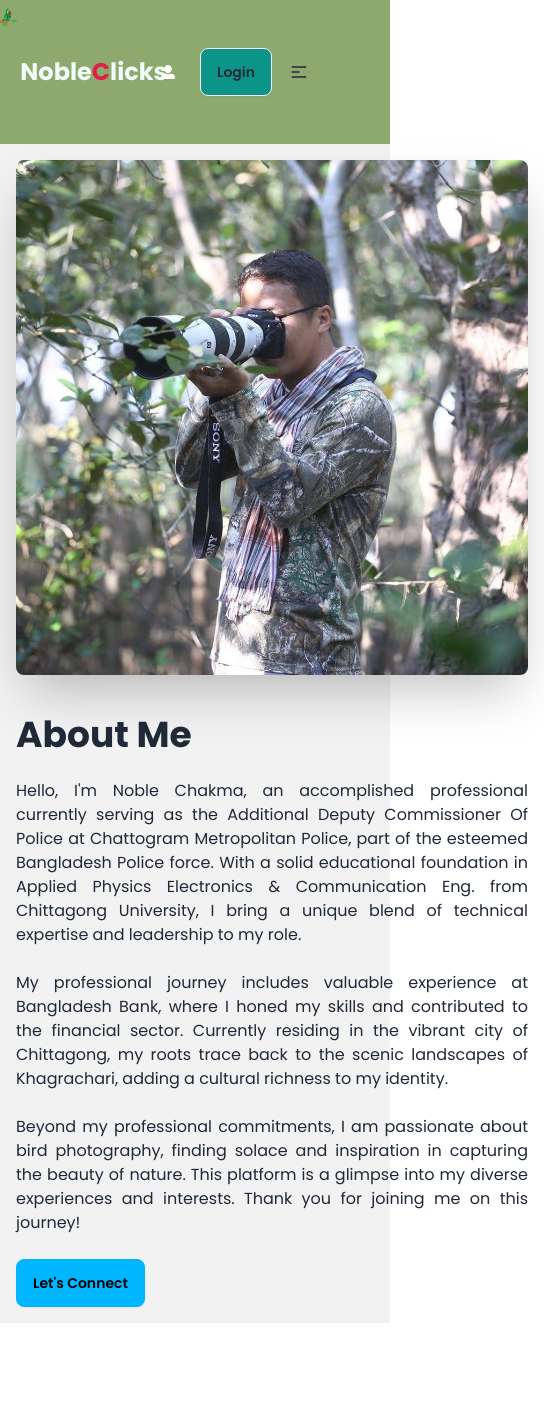
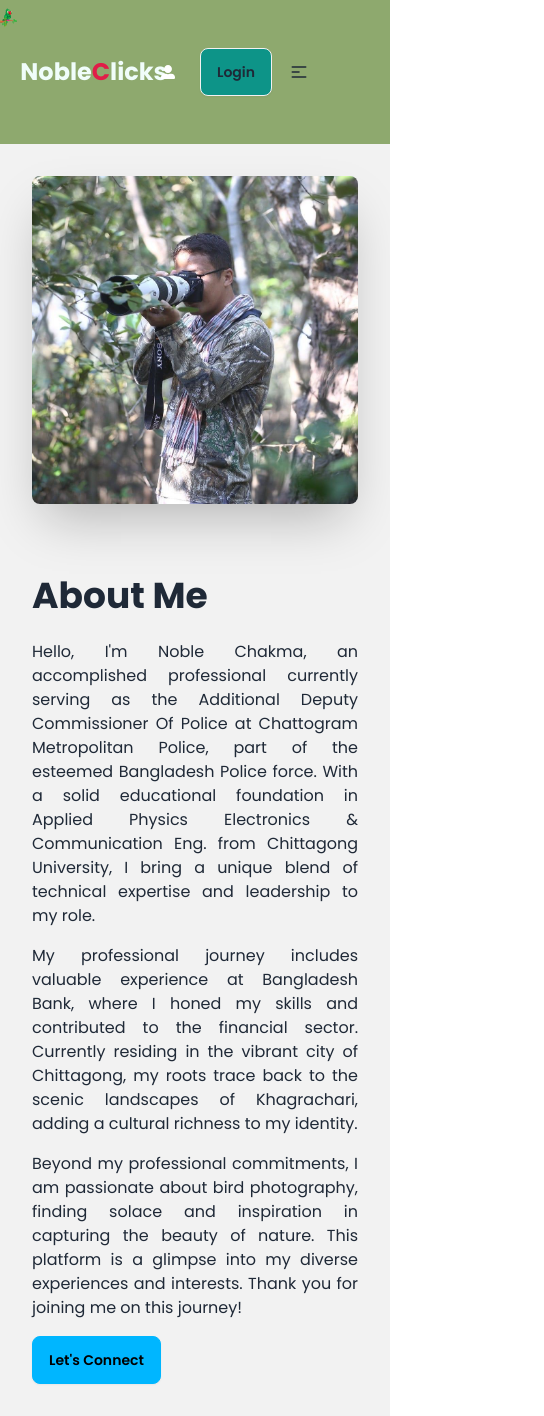
Before and after one commit to sattamap/birds-click-client, a React (Vite) app: page /about in a window 390 px wide. Shown: the whole page, 544 px wide, since content can reach past the window. Before the commit the page ends 1323 px from the top, so only its background shows below. Built offline with nearby package versions, Linux system fonts and the light colour scheme; no server answers; a web font is replaced by a local one.

Commit message:
Make responsive

```diff
--- a/src/components/Navbar/Navbar.jsx
+++ b/src/components/Navbar/Navbar.jsx
@@ -29,7 +29,9 @@ const Navbar = () => {
                     <Link to="/"><li><a>Home</a></li></Link>
                             <Link to="/myClicks"><li><a>My Clicks</a></li></Link>
                             <Link to="/about"><li><a>About Me</a></li></Link>
-                            <Link to="/dashboard/manage"><li><a>Dashboard</a></li></Link>
+                            {
+                              user?(<Link to="/dashboard/manage"><li><a>Dashboard</a></li></Link>):''
+                            }
                     </ul>
                 </div>
                 <div className="navbar-end">
--- a/src/pages/About/About.jsx
+++ b/src/pages/About/About.jsx
@@ -1,25 +1,25 @@
-import noble from "../../assets/noble.jpg"
+import { Link } from "react-router-dom";
+import noble from "../../assets/noble.jpg";
 
 const About = () => {
   return (
     <div className="hero min-h-screen bg-base-200">
-    <div className="hero-content flex-col lg:flex-row-reverse gap-10">
-      <img src={noble} className="max-w-lg rounded-lg shadow-2xl" />
+      <div className="hero-content flex-col lg:flex-row-reverse gap-10 mx-auto max-w-screen-xl p-8 lg:p-16">
+        <img src={noble} className="lg:max-w-lg rounded-lg shadow-2xl mb-8 lg:mb-0" alt="Noble Chakma" />
         <div className="text-justify">
           <h2 className="text-4xl font-bold mb-6">About Me</h2>
-        <p>
+          <p className="mb-4">
             Hello, I&apos;m Noble Chakma, an accomplished professional currently serving as the Additional Deputy Commissioner Of Police at Chattogram Metropolitan Police, part of the esteemed Bangladesh Police force. With a solid educational foundation in Applied Physics Electronics & Communication Eng. from Chittagong University, I bring a unique blend of technical expertise and leadership to my role.
           </p>
-        <br />
-        <p>
+          <p className="mb-4">
             My professional journey includes valuable experience at Bangladesh Bank, where I honed my skills and contributed to the financial sector. Currently residing in the vibrant city of Chittagong, my roots trace back to the scenic landscapes of Khagrachari, adding a cultural richness to my identity.
           </p>
-        <br />
-        <p>
+          <p className="mb-4">
             Beyond my professional commitments, I am passionate about bird photography, finding solace and inspiration in capturing the beauty of nature. This platform is a glimpse into my diverse experiences and interests. Thank you for joining me on this journey!
           </p>
-        <br />
+          <Link to='/contact'>
             <button className="btn btn-info">Let&apos;s Connect</button>
+          </Link>
         </div>
       </div>
     </div>
--- a/src/pages/MyClicks/MyClicks.jsx
+++ b/src/pages/MyClicks/MyClicks.jsx
@@ -121,7 +121,7 @@ const MyClicks = () => {
 
 
   return (
-    <div className="max-w-screen-xl mx-auto my-10 ">
+    <div className="max-w-screen-xl mx-auto mt-10 ">
       <div className="max-w-screen-xl mx-auto my-10 flex items-center justify-center">
         <input
           type="text"
@@ -175,21 +175,23 @@ const MyClicks = () => {
         </div>
       </div>
 
-      <div className="flex justify-center mt-4">
+      <div className="flex flex-col lg:flex-row items-center justify-center mt-4">
+  <div className="mb-4 lg:mb-0">
     <select
       value={itemsPerPage}
       onChange={handleItemsPerPage}
-          className=" rounded-lg  px-2 text-gray-700 leading-tight focus:outline-none focus:shadow-outline mr-2"
+      className="mr-6 p-2 border border-solid border-teal-400 rounded-lg"
     >
       <option value={5}>5 per page</option>
       <option value={10}>10 per page</option>
       <option value={20}>20 per page</option>
     </select>
-        <nav className="flex items-center justify-center mt-4">
+  </div>
+  <nav className="flex flex-col lg:flex-row items-center justify-center mt-4">
   <ul className="flex list-none">
     <li>
       <button
-                className="btn btn-info"
+        className="btn btn-xs sm:btn-sm md:btn-md btn-info mb-2 lg:mb-0 mr-2 lg:mr-2"
         onClick={() => handlePageChange(0)}
         disabled={currentPage === 0}
       >
@@ -198,7 +200,7 @@ const MyClicks = () => {
     </li>
     <li>
       <button
-                className="btn btn-info mx-2"
+        className="btn btn-xs sm:btn-sm md:btn-md btn-info mb-2 lg:mb-0 mr-2 lg:mx-2"
         onClick={handlePrevPage}
         disabled={currentPage === 0}
       >
@@ -208,17 +210,16 @@ const MyClicks = () => {
     {pages.map((page) => (
       <li key={page}>
         <button
-                  className={`btn ${currentPage === page ? 'bg-teal-950 text-white' : 'btn-info text-black'} mx-2`}
+          className={`btn btn-xs sm:btn-sm md:btn-md ${currentPage === page ? 'bg-teal-950 text-white' : 'btn-info text-black'} mb-2 lg:mb-0 mr-2 lg:mx-2`}
           onClick={() => handlePageChange(page)}
         >
           {page + 1}
         </button>
       </li>
     ))}
-
     <li>
       <button
-                className="btn btn-info mx-2"
+        className="btn btn-xs sm:btn-sm md:btn-md btn-info mb-2 lg:mb-0 mr-2 lg:mx-2"
         onClick={handleNextPage}
         disabled={currentPage === pages.length - 1}
       >
@@ -227,7 +228,7 @@ const MyClicks = () => {
     </li>
     <li>
       <button
-                className="btn btn-info"
+        className="btn btn-xs sm:btn-sm md:btn-md btn-info mb-2 lg:mb-0 lg:mx-2"
         onClick={() => handlePageChange(pages.length - 1)}
         disabled={currentPage === pages.length - 1}
       >
@@ -238,6 +239,7 @@ const MyClicks = () => {
 </nav>
 
 </div>
+
     </div>
   );
 };
```
Lines whose indentation alone changed are shown as unchanged.
